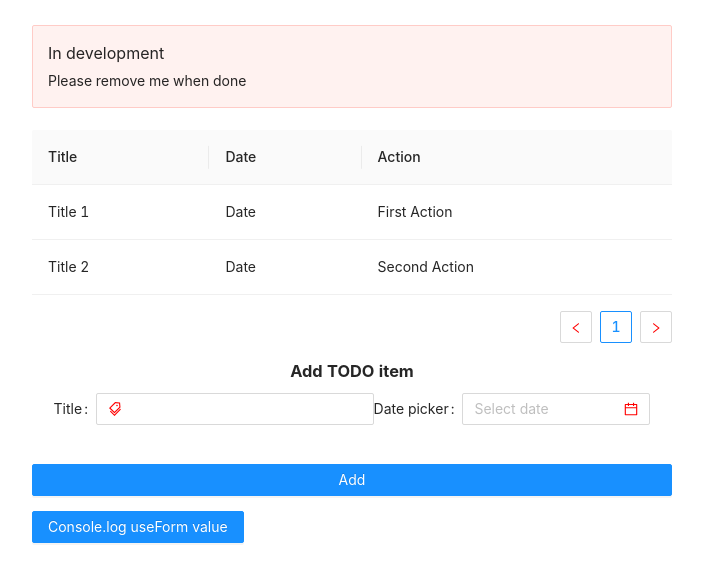
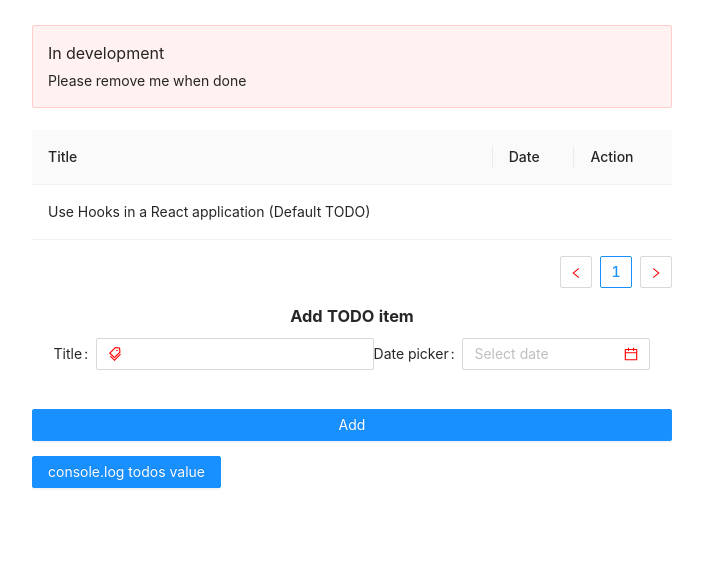
Before and after one commit to w3bdesign/todo-hooks, a React (Create React App) app: page / in a window 1280 px wide. Shown: the top 582 px of the page, without its empty margins (288-991 px from the left). Built offline with nearby package versions, Linux system fonts and the light colour scheme.

Commit message:
Implementing useReducer and useContext

```diff
--- a/src/App.js
+++ b/src/App.js
@@ -8,7 +8,7 @@ https://reactjs.org/docs/hooks-reference.html#usereducer
 
 */
 
-import React, {  useReducer, useContext } from 'react';
+import React, { useReducer, useContext, createContext } from 'react';
 //import { Table, Row, Col, Popconfirm, Typography, Alert } from 'antd';
 import { Table, Row, Col, Alert } from 'antd';
 
@@ -21,29 +21,17 @@ import { todoReducer } from './components/Form/FormReducer';
 import { FORM_INITIAL_STATE } from './constants/INITIAL_STATE';
 import { FORM_COLUMNS } from './constants/FORM_COLUMNS';
 
+export const TodoContext = createContext(null);
+
 const App = () => {
   //const [customtodos, setcustomTodos] = useTodos([FORM_INITIAL_STATE], "test" );
-  const [state, dispatch] = useReducer(todoReducer, FORM_INITIAL_STATE); // TODO Should we move this to the form component?
+ // const [state, dispatch] = useReducer(todoReducer, FORM_INITIAL_STATE); // TODO Should we move this to the form component?
+ const [todos, dispatchTodos] = useReducer(todoReducer, FORM_INITIAL_STATE);
 
-  const TodoContext = React.createContext();
 
-  const dataSource = [
-    {
-      key: '1',
-      title: 'Title 1',
-      date:  "Date",
-      action: 'First Action'
-    },
-    {
-      key: '2',
-      title: 'Title 2',
-      date: "Date",
-      action: 'Second Action'
-    }
-  ];
 
   return (
-    <TodoContext.Provider value={{ state, dispatch }}>
+    <TodoContext.Provider value={dispatchTodos}>
       <div className="App">
         <Row type="flex" justify="center">
           <Col xs={24} sm={24} md={24} lg={12} xl={12}>
@@ -53,13 +41,14 @@ const App = () => {
               type="error"
             />
             <br />
-          <Table dataSource={dataSource} columns={FORM_COLUMNS} />
+            <Table dataSource={FORM_INITIAL_STATE} columns={FORM_COLUMNS} />
           </Col>
         </Row>
         <Row type="flex" justify="center">
           <Col xs={24} sm={24} md={24} lg={12} xl={12}>
           <TodoForm
-          // TODO Replace prop drilling with useReducer
+           todos={todos}
+           dispatchTodos={dispatchTodos}
             />
           </Col>
         </Row>
--- a/src/components/Form/FormReducer.js
+++ b/src/components/Form/FormReducer.js
@@ -1,11 +1,14 @@
 export function todoReducer(state, action) {
     switch (action.type) {
       case 'ADD_TODO':
-        return {count: state.count + 1};
+        //console.log(state);
+        console.log("ADD TODO!");
+        console.log(action.payload);
+        return {state};
       case 'COMPLETE_TODO':
-        return {count: state.count - 1};
+        return {count: "COMPLETE"};
         case 'DELETE_TODO':
-            return {count: state.count - 1};
+          return {count: "DELETE"};
       default:
         throw new Error();
     }
--- a/src/components/Form/form.component.jsx
+++ b/src/components/Form/form.component.jsx
@@ -1,34 +1,30 @@
-import React from 'react';
+import React, { useState } from 'react';
 import { Input, Button, Form, Row, Col } from 'antd';
 import { TagsOutlined } from '@ant-design/icons'; // Icon
 
 import Calendar from '../Calendar/calendar.component';
 
 // Custom Hooks
-import useForm from '../../utils/useForm';
-import useTodos from '../../utils/useTodos.js';
+//import useForm from '../../utils/useForm';
+//import useTodos from '../../utils/useTodos.js';
 
 // Functions
-import {FormSubmit} from './FormSubmit';
+import { FormSubmit } from './FormSubmit';
+
+import TodoContext from '../../App';
 
 // We destructure the props sent from the parent
 // We wont need these after the refactoring
-const TodoForm = ({
-  //form,
-  //setForm,
-  //todos, //TODO
-  //setTodos,
-  completed,
-  setCompleted,
-  date,
-  setDate
-}) => {
-  const [form, handleChange] = useForm();
-  const [todos, handleTodos] = useTodos(); //TODO
+const TodoForm = ({ todos, dispatchTodos }) => {
+  //const [form, handleChange] = useForm();
+  //const [todos, handleTodos] = useTodos(); //TODO
+
+  //const dispatch = useContext(TodoContext);
+  const [form, setForm] = useState();
 
   return (
     <>
-    <Form onFinish={FormSubmit}>
+      <Form onFinish={() => dispatchTodos({ type: 'ADD_TODO', payload: form })}>
         <h3>
           <b>Add TODO item</b>
         </h3>
@@ -36,13 +32,14 @@ const TodoForm = ({
           <Col xs={24} sm={24} md={24} lg={12} xl={12}>
             <Form.Item name="todotext" label="Title">
               <Input
-              value={form.name || ''}
+                // value={form.name || ''}
                 prefix={
                   <TagsOutlined /> // Icon
                 }
-              onChange={
-                //setForm(e.target.value);
-                handleChange
+                onChange={e => {
+                setForm(e.target.value);
+                console.log(form);
+                }
               }
               />
             </Form.Item>
@@ -50,7 +47,7 @@ const TodoForm = ({
 
           <Col>
             <Form.Item name="calendar" label="Date picker">
-            <Calendar onChange={setDate} />
+              <Calendar onChange={() => console.log('Change!')} />
             </Form.Item>
           </Col>
         </Row>
@@ -62,7 +59,9 @@ const TodoForm = ({
         </Row>
       </Form>
 
-    <Button type="primary" onClick={() => console.log(form)}>Console.log useForm value </Button>
+      <Button type="primary" onClick={() => console.log(todos)}>
+        console.log todos value{' '}
+      </Button>
     </>
   );
 };
--- a/src/constants/INITIAL_STATE.js
+++ b/src/constants/INITIAL_STATE.js
@@ -1,14 +1,15 @@
 import { v4 as uuidv4 } from 'uuid';
-const uniqueID = uuidv4();
 
-export const FORM_INITIAL_STATE = {
-  key: uniqueID,
-  title: 'Use Hooks in a React application (Default TODO)',
-  dataIndex: 0
-};
+export const FORM_INITIAL_STATE = [
+  {
+    key: uuidv4(),
+    title: 'Use Hooks in a React application (Default TODO)',
+    dataIndex: 0
+  }
+];
 
 export const COMPLETED_INITIAL_STATE = {
-  key: uniqueID,
+  key: uuidv4(),
   dataindex: 0,
   completed: 'false'
 };
```
Lines whose indentation alone changed are shown as unchanged.
